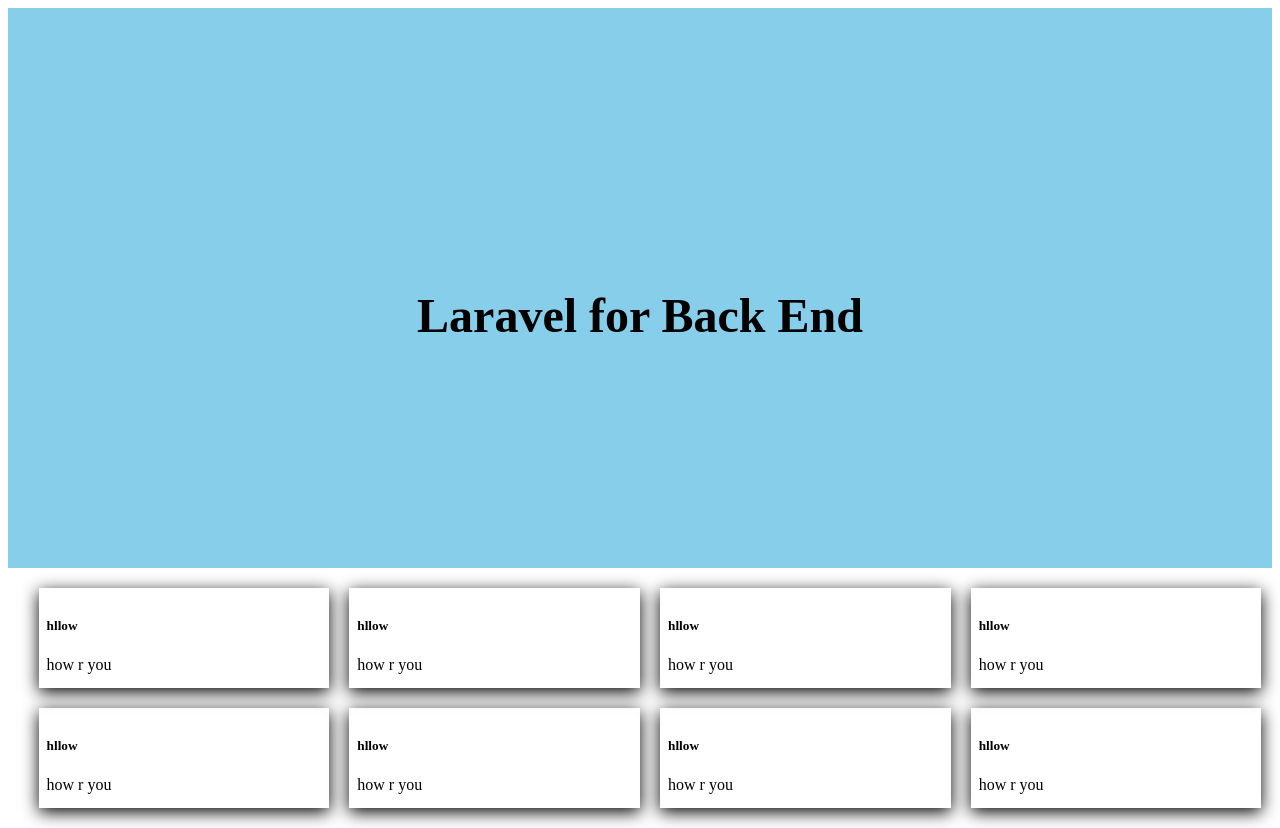
After one commit to abir790/Portfolio_with_Blog, a PHP site: page /abir_blog/slideShow.html in a window 1280 px wide. The commit adds this page. Run offline with PHP 8.4, Linux system fonts and the light colour scheme.

Commit message:
slide Show added in blog page

```diff
--- a/include/header.php
+++ b/include/header.php
@@ -14,7 +14,8 @@
     <link rel="stylesheet" type="text/css" href="<?php echo $url ?>assets/css/bootstrap.min.css">
     <link rel="stylesheet" type="text/css" href="<?php echo $url ?>assets/css/style.css">
 
-
+  <link rel="stylesheet" type="text/css" href="style.css">
+  <link rel="stylesheet" href="https://cdnjs.cloudflare.com/ajax/libs/font-awesome/5.15.2/css/all.min.css"/>
 
     <title>Home Page!</title>
   </head>
--- /dev/null
+++ b/slid.js
@@ -0,0 +1,16 @@
+const slideShow = document.querySelectorAll(".slideShow-element");
+//console.log(slideShow);
+
+let count=1;
+setInterval(()=>{
+	count++ ;
+	let slideShowElement = document.querySelector(".current");
+	slideShowElement.classList.remove("current");
+	if(count > slideShow.length) {
+		slideShow[0].classList.add("current");
+		count =1;
+	}else{
+		slideShowElement.nextElementSibling.classList.add("current");
+	}
+
+}, 2000);
--- /dev/null
+++ b/slideShow.html
@@ -0,0 +1,73 @@
+<!DOCTYPE html>
+<html>
+<head>
+	<meta charset="utf-8">
+	<meta name="viewport" content="width=device-width, initial-scale=1">
+	<title>lideShow</title>
+	<link rel="stylesheet" type="text/css" href="style.css">
+	<link rel="stylesheet" href="https://cdnjs.cloudflare.com/ajax/libs/font-awesome/5.15.2/css/all.min.css"/>
+</head>
+<body>
+	<div class="slideShow-container">
+		<div class="slideShow-elements">
+			<div class="slideShow-element current">
+				<i class="fa-brands fa-laravel"></i>
+				<h1>Laravel for Back End</h1>
+			</div>
+				<div class="slideShow-element">
+				<i class="fab fa-js"></i>
+				<h1>JavaScript for Front End</h1>
+			    </div>
+			<div class="slideShow-element">
+				<i class="fa-thin fa-atom"></i>
+				<h1>React for Interactive</h1>
+			</div>
+			<div class="slideShow-element">
+				<i class="fas fa-futbol"></i>
+				<h1>I am Full Stack Developer</h1>
+			</div>
+
+		</div>
+
+	</div>
+
+	<div class ="posts">
+		<div class="post">
+			<h5>hllow</h5>
+			<p>how r you</p>
+		</div>
+		<div class="post">
+			<h5>hllow</h5>
+			<p>how r you</p>
+		</div>
+		<div class="post">
+			<h5>hllow</h5>
+			<p>how r you</p>
+		</div>
+		<div class="post">
+			<h5>hllow</h5>
+			<p>how r you</p>
+		</div>
+		<div class="post">
+			<h5>hllow</h5>
+			<p>how r you</p>
+		</div>
+		<div class="post">
+			<h5>hllow</h5>
+			<p>how r you</p>
+		</div>
+		<div class="post">
+			<h5>hllow</h5>
+			<p>how r you</p>
+		</div>
+		<div class="post">
+			<h5>hllow</h5>
+			<p>how r you</p>
+		</div>
+
+
+	</div>
+
+<script type="text/javascript" src="slid.js"></script>
+</body>
+</html>
--- a/javascript.js
+++ b/slideShow.js
@@ -8,4 +8,3 @@
     return "this is other page to show in this page";
     //document.getElement("this is other page to show in this page");
 }
-}
--- /dev/null
+++ b/style.css
@@ -0,0 +1,47 @@
+*{
+	box-sizing: border-box;
+}
+.slideShow-container{
+	display: flex;
+	justify-content: center;
+	align-items: center;
+	height: 70vh;
+	background-color: skyblue;
+
+
+
+}
+.slideShow-elements{
+
+}
+.slideShow-element{
+	text-align: center;
+	position: absolute;
+	transform: translate(-50%,-50%) scale(0);
+}
+.slideShow-element i,h1{
+	color: black;
+	font-size: 3rem;
+
+}
+.slideShow-element.current{
+	transform: translate(-50%,-50%) scale(1);
+}
+
+.posts{
+	width: 100%;
+	margin: 10px;
+	display: flex;   /* display flex  dile 100 % width puron hobe ______ then nicher row te asbe r sathe flex-wrap: wrap
+	                                                                      ta bole dite hobe*/
+	flex-wrap: wrap;
+	justify-content: center;
+	align-items: center;
+}
+.post{
+    width: 23%;
+    height: 100px;
+	margin: 10px;
+	box-shadow: 0 4px 16px 0 rgba(0, .0, .0, 1.0);
+	padding: 8px;
+
+}
```
Also changed, not shown: index.php (+90 -2 lines).
